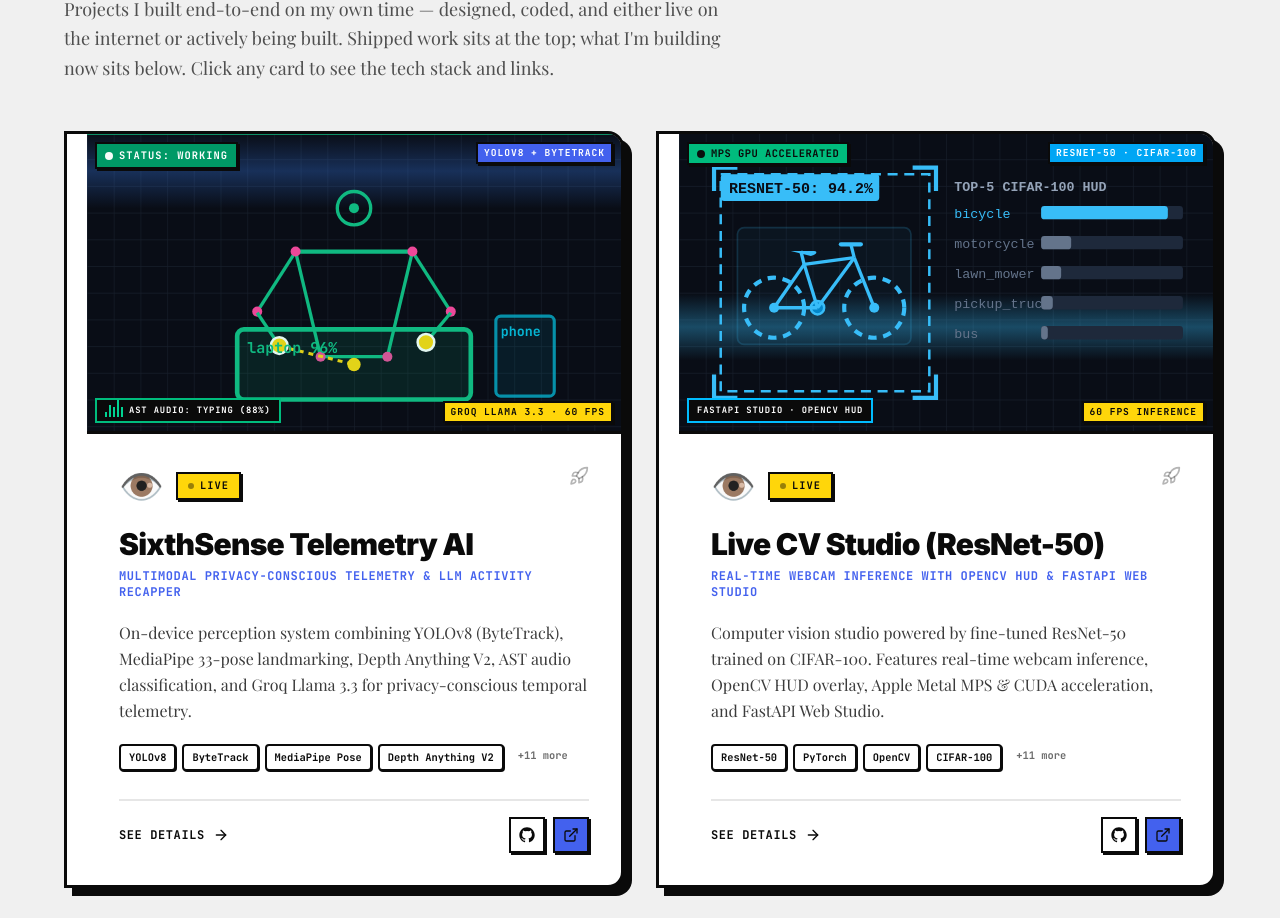
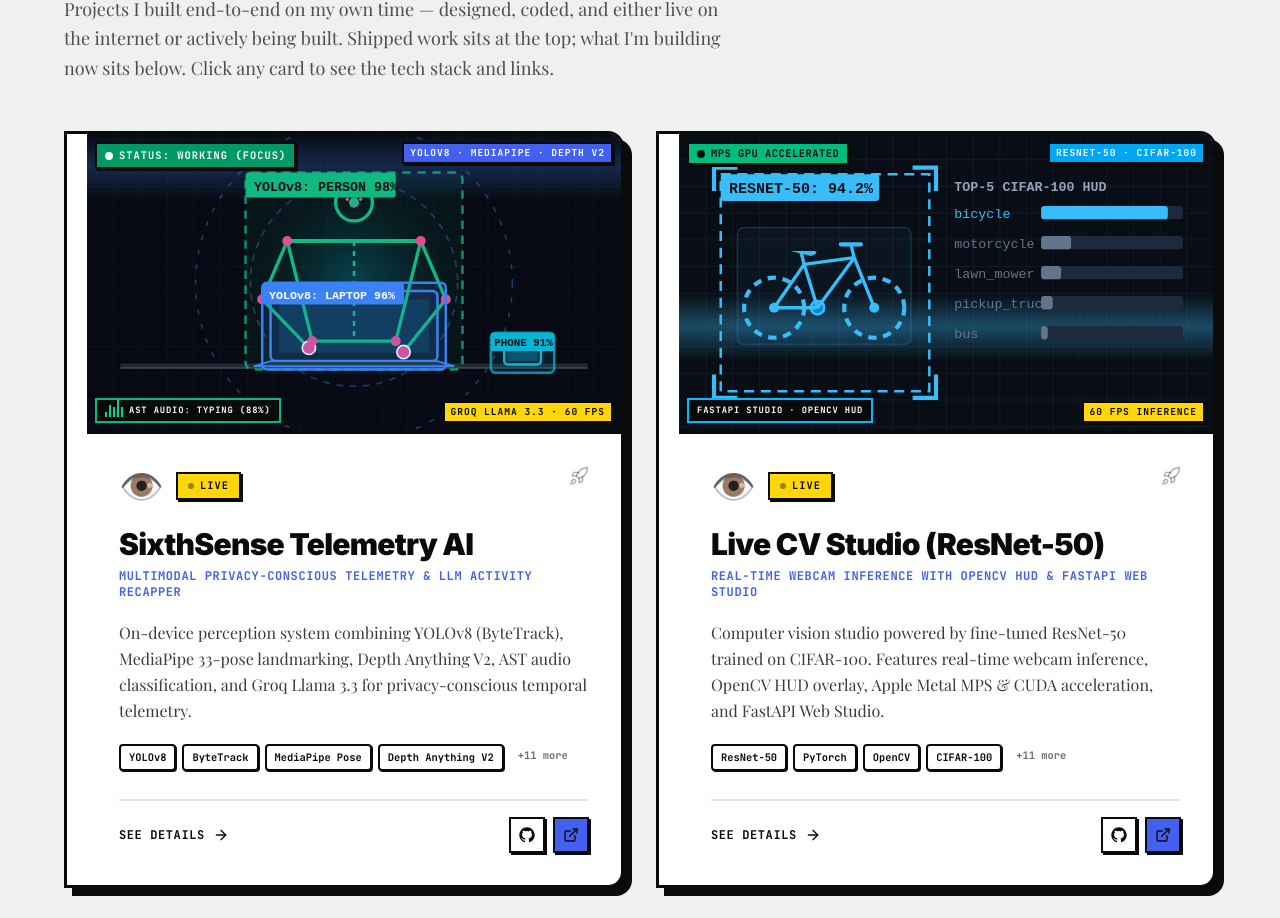
Before and after one commit to avneetsingh7102/Avneetsingh, a React (Vite) app: page / in a window 1280 px wide. Shown: the part 993-1911 px from the top of the page. Built offline with nearby package versions, Linux system fonts and the light colour scheme.

Commit message:
Redesign SixthSenseArtifact with full workstation desk scene, MediaPipe pose skeleton, and Depth V2 contours

```diff
--- a/src/App.tsx
+++ b/src/App.tsx
@@ -1098,148 +1098,170 @@ function SixthSenseArtifact({ size = "card" }: { size?: "card" | "modal" }) {
       >
         <defs>
           <pattern id="sixthsense-grid" patternUnits="userSpaceOnUse" width="16" height="16">
-            <path d="M 16 0 L 0 0 0 16" fill="none" stroke="#1f2937" strokeWidth="0.8" />
+            <path d="M 16 0 L 0 0 0 16" fill="none" stroke="#111827" strokeWidth="0.8" />
           </pattern>
           <linearGradient id="depth-scan-grad" x1="0%" y1="0%" x2="0%" y2="100%">
             <stop offset="0%" stopColor="#3b82f6" stopOpacity="0.0" />
-            <stop offset="50%" stopColor="#3b82f6" stopOpacity="0.3" />
+            <stop offset="50%" stopColor="#3b82f6" stopOpacity="0.25" />
             <stop offset="100%" stopColor="#3b82f6" stopOpacity="0.0" />
           </linearGradient>
+          <radialGradient id="user-depth-halo" cx="50%" cy="50%" r="50%">
+            <stop offset="0%" stopColor="#06b6d4" stopOpacity="0.3" />
+            <stop offset="100%" stopColor="#070a12" stopOpacity="0" />
+          </radialGradient>
         </defs>
 
-        <rect width="320" height="180" fill="#090d16" />
-        <rect width="320" height="180" fill="url(#sixthsense-grid)" opacity="0.6" />
-
-        {/* Monocular Depth Sweep Gradient */}
+        {/* Background & Grid */}
+        <rect width="320" height="180" fill="#070a12" />
+        <rect width="320" height="180" fill="url(#sixthsense-grid)" opacity="0.7" />
+
+        {/* Monocular Depth Halo around User */}
+        <circle cx="160" cy="90" r="75" fill="url(#user-depth-halo)" />
+
+        {/* Depth Anything V2 Contour Rings */}
+        <motion.circle
+          cx="160" cy="90" r="55"
+          fill="none" stroke="#3b82f6" strokeWidth="1" strokeDasharray="4,4" opacity="0.4"
+          animate={{ r: [45, 75, 45], opacity: [0.2, 0.5, 0.2] }}
+          transition={{ duration: 4, repeat: Infinity, ease: "easeInOut" }}
+        />
+        <motion.circle
+          cx="160" cy="90" r="80"
+          fill="none" stroke="#3b82f6" strokeWidth="1" strokeDasharray="3,6" opacity="0.3"
+          animate={{ r: [70, 95, 70], opacity: [0.1, 0.4, 0.1] }}
+          transition={{ duration: 4, repeat: Infinity, ease: "easeInOut", delay: 1 }}
+        />
+
+        {/* Monocular Depth Sweep Line */}
         <motion.rect
-          x="0" y="0" width="320" height="45"
+          x="0" y="0" width="320" height="40"
           fill="url(#depth-scan-grad)"
-          animate={{ y: [0, 135, 0] }}
+          animate={{ y: [0, 140, 0] }}
           transition={{ duration: 3.5, repeat: Infinity, ease: "easeInOut" }}
         />
 
-        {/* Active Laser Scanning Line */}
-        <motion.line
-          x1="0" y1="0" x2="320" y2="0"
-          stroke="#10b981" strokeWidth="1.5" opacity="0.75"
-          animate={{ y1: [0, 180, 0], y2: [0, 180, 0] }}
-          transition={{ duration: 3.5, repeat: Infinity, ease: "easeInOut" }}
-        />
-
-        {/* MediaPipe Pose Skeleton with Breathing Motion */}
-        <motion.g
-          animate={{ y: [0, -3, 0] }}
-          transition={{ duration: 3.2, repeat: Infinity, ease: "easeInOut" }}
-        >
-          {/* Head & Nose */}
-          <circle cx="160" cy="46" r="10" fill="none" stroke="#10b981" strokeWidth="2" />
-          <circle cx="160" cy="46" r="3" fill="#10b981" />
+        {/* Desk & Workstation Setup Graphic */}
+        {/* Desk Surface */}
+        <line x1="20" y1="140" x2="300" y2="140" stroke="#1f2937" strokeWidth="3" />
+        <line x1="20" y1="141" x2="300" y2="141" stroke="#374151" strokeWidth="1" />
+
+        {/* Laptop / Monitor Graphic */}
+        <rect x="110" y="95" width="100" height="42" fill="#0f172a" stroke="#3b82f6" strokeWidth="1.5" rx="3" />
+        <rect x="115" y="100" width="90" height="32" fill="#0284c7" opacity="0.2" />
+        <path d="M 100 140 L 220 140 L 210 137 L 110 137 Z" fill="#1e293b" stroke="#3b82f6" strokeWidth="1" />
+
+        {/* Smartphone on Desk */}
+        <rect x="250" y="125" width="22" height="14" fill="#0f172a" stroke="#06b6d4" strokeWidth="1.5" rx="2" />
+        <rect x="252" y="127" width="18" height="10" fill="#06b6d4" opacity="0.3" />
+
+        {/* MediaPipe 33-Pose Skeleton (Person Sitting at Desk Working) */}
+        <g transform="translate(0, 0)">
+          {/* Head & Facial Landmarking */}
+          <circle cx="160" cy="42" r="11" fill="none" stroke="#10b981" strokeWidth="2" />
+          <circle cx="160" cy="42" r="3" fill="#10b981" />
+          <circle cx="156" cy="40" r="1" fill="#ec4899" />
+          <circle cx="164" cy="40" r="1" fill="#ec4899" />
+          <line x1="160" y1="42" x2="160" y2="45" stroke="#ec4899" strokeWidth="1" />
 
           {/* Shoulders & Torso */}
-          <line x1="125" y1="72" x2="195" y2="72" stroke="#10b981" strokeWidth="2.5" />
-          <line x1="125" y1="72" x2="140" y2="135" stroke="#10b981" strokeWidth="2" />
-          <line x1="195" y1="72" x2="180" y2="135" stroke="#10b981" strokeWidth="2" />
-          <line x1="140" y1="135" x2="180" y2="135" stroke="#10b981" strokeWidth="2" />
-
-          {/* Upper Arms */}
-          <line x1="125" y1="72" x2="102" y2="108" stroke="#10b981" strokeWidth="2" />
-          <line x1="195" y1="72" x2="218" y2="108" stroke="#10b981" strokeWidth="2" />
-
-          {/* Keypoint Dots */}
-          {[
-            [125, 72], [195, 72], [102, 108], [218, 108], [140, 135], [180, 135]
-          ].map(([kx, ky], idx) => (
-            <circle key={idx} cx={kx} cy={ky} r="3" fill="#ec4899" />
-          ))}
-        </motion.g>
-
-        {/* Dynamic Typing Wrists & Forearms */}
-        <motion.g>
-          {/* Left Forearm & Wrist (Moving in typing rhythm) */}
+          <line x1="120" y1="65" x2="200" y2="65" stroke="#10b981" strokeWidth="2.5" />
+          <line x1="120" y1="65" x2="135" y2="125" stroke="#10b981" strokeWidth="2" />
+          <line x1="200" y1="65" x2="185" y2="125" stroke="#10b981" strokeWidth="2" />
+          <line x1="135" y1="125" x2="185" y2="125" stroke="#10b981" strokeWidth="2" />
+          {/* Spine */}
+          <line x1="160" y1="65" x2="160" y2="125" stroke="#10b981" strokeWidth="1.5" strokeDasharray="3,3" />
+
+          {/* Arms & Hands Typing on Keyboard */}
+          <line x1="120" y1="65" x2="105" y2="100" stroke="#10b981" strokeWidth="2" />
+          <line x1="200" y1="65" x2="215" y2="100" stroke="#10b981" strokeWidth="2" />
+
           <motion.line
-            x1="102" y1="108"
-            animate={{ x2: [115, 118, 112, 117, 115], y2: [128, 124, 130, 125, 128] }}
+            x1="105" y1="100"
+            animate={{ x2: [130, 135, 128, 133, 130], y2: [132, 128, 134, 129, 132] }}
+            transition={{ duration: 1.2, repeat: Infinity, ease: "easeInOut" }}
+            stroke="#10b981" strokeWidth="2"
+          />
+          <motion.circle
+            r="4" fill="#ec4899" stroke="#ffffff" strokeWidth="1"
+            animate={{ cx: [130, 135, 128, 133, 130], cy: [132, 128, 134, 129, 132] }}
+            transition={{ duration: 1.2, repeat: Infinity, ease: "easeInOut" }}
+          />
+
+          <motion.line
+            x1="215" y1="100"
+            animate={{ x2: [190, 185, 192, 187, 190], y2: [132, 129, 133, 128, 132] }}
             transition={{ duration: 1.4, repeat: Infinity, ease: "easeInOut" }}
             stroke="#10b981" strokeWidth="2"
           />
           <motion.circle
-            r="5" fill="#FFD60A" stroke="#ffffff" strokeWidth="1.5"
-            animate={{ cx: [115, 118, 112, 117, 115], cy: [128, 124, 130, 125, 128] }}
+            r="4" fill="#ec4899" stroke="#ffffff" strokeWidth="1"
+            animate={{ cx: [190, 185, 192, 187, 190], cy: [132, 129, 133, 128, 132] }}
             transition={{ duration: 1.4, repeat: Infinity, ease: "easeInOut" }}
           />
 
-          {/* Right Forearm & Wrist (Moving in typing rhythm) */}
-          <motion.line
-            x1="218" y1="108"
-            animate={{ x2: [205, 202, 208, 203, 205], y2: [128, 125, 129, 124, 128] }}
-            transition={{ duration: 1.6, repeat: Infinity, ease: "easeInOut" }}
-            stroke="#10b981" strokeWidth="2"
+          {/* Keypoint Dots */}
+          {[
+            [120, 65], [200, 65], [105, 100], [215, 100], [135, 125], [185, 125]
+          ].map(([kx, ky], idx) => (
+            <circle key={idx} cx={kx} cy={ky} r="3" fill="#ec4899" />
+          ))}
+        </g>
+
+        {/* YOLOv8 Bounding Box 1: PERSON */}
+        <motion.g>
+          <motion.rect
+            x="95" y="24" width="130" height="118"
+            fill="rgba(16, 185, 129, 0.08)" stroke="#10b981" strokeWidth="1.5" strokeDasharray="5,4" rx="4"
+            animate={{ opacity: [0.6, 1, 0.6] }}
+            transition={{ duration: 2.2, repeat: Infinity }}
           />
-          <motion.circle
-            r="5" fill="#FFD60A" stroke="#ffffff" strokeWidth="1.5"
-            animate={{ cx: [205, 202, 208, 203, 205], cy: [128, 125, 129, 124, 128] }}
-            transition={{ duration: 1.6, repeat: Infinity, ease: "easeInOut" }}
+          <rect x="95" y="24" width="90" height="15" fill="#10b981" rx="2" />
+          <text x="100" y="35" fill="#090d16" fontSize="8" fontWeight="bold" fontFamily="monospace">
+            YOLOv8: PERSON 98%
+          </text>
+        </motion.g>
+
+        {/* YOLOv8 Bounding Box 2: LAPTOP */}
+        <motion.g>
+          <motion.rect
+            x="105" y="90" width="110" height="52"
+            fill="rgba(59, 130, 246, 0.12)" stroke="#3b82f6" strokeWidth="1.5" rx="3"
+            animate={{ opacity: [0.7, 1, 0.7] }}
+            transition={{ duration: 2, repeat: Infinity }}
           />
-
-          {/* Wrist-to-Laptop Dynamic Tether Line */}
-          <motion.line
-            y1="128" x2="160" y2="139"
-            stroke="#FFD60A" strokeWidth="2" strokeDasharray="3 3"
-            animate={{
-              x1: [115, 118, 112, 117, 115],
-              opacity: [1, 0.4, 1],
-              strokeWidth: [1.8, 2.6, 1.8]
-            }}
-            transition={{ duration: 1.4, repeat: Infinity, ease: "easeInOut" }}
+          <rect x="105" y="90" width="85" height="13" fill="#3b82f6" rx="2" />
+          <text x="109" y="100" fill="#ffffff" fontSize="7" fontWeight="bold" fontFamily="monospace">
+            YOLOv8: LAPTOP 96%
+          </text>
+        </motion.g>
+
+        {/* YOLOv8 Bounding Box 3: PHONE */}
+        <motion.g>
+          <motion.rect
+            x="242" y="120" width="38" height="24"
+            fill="rgba(6, 182, 212, 0.15)" stroke="#06b6d4" strokeWidth="1.5" rx="3"
+            animate={{ opacity: [0.7, 1, 0.7] }}
+            transition={{ duration: 2.5, repeat: Infinity }}
           />
-          <circle cx="160" cy="139" r="4" fill="#FFD60A" />
-        </motion.g>
-
-        {/* YOLOv8 Object Detection Bounding Box: Laptop (Pulsating) */}
-        <motion.g
-          initial={{ opacity: 0, scale: 0.8 }}
-          whileInView={{ opacity: 1, scale: 1 }}
-          viewport={{ once: true, margin: "-40px" }}
-          transition={{ duration: 0.4, delay: 0.2 }}
-        >
-          <motion.rect
-            x="90" y="118" width="140" height="42"
-            fill="rgba(16,185,129,0.12)" stroke="#10b981" rx="4"
-            animate={{ strokeWidth: [2, 2.8, 2], opacity: [0.85, 1, 0.85] }}
-            transition={{ duration: 2, repeat: Infinity, ease: "easeInOut" }}
-          />
-          <text x="96" y="132" fill="#10b981" style={{ font: "bold 9px 'JetBrains Mono', monospace" }}>laptop 96%</text>
-        </motion.g>
-
-        {/* YOLOv8 Object Detection Bounding Box: Cell Phone */}
-        <motion.g
-          initial={{ opacity: 0, scale: 0.8 }}
-          whileInView={{ opacity: 1, scale: 1 }}
-          viewport={{ once: true, margin: "-40px" }}
-          transition={{ duration: 0.4, delay: 0.4 }}
-        >
-          <motion.rect
-            x="245" y="110" width="35" height="48"
-            fill="rgba(6,182,212,0.12)" stroke="#06b6d4" rx="3"
-            animate={{ strokeWidth: [1.8, 2.5, 1.8], opacity: [0.75, 1, 0.75] }}
-            transition={{ duration: 2.4, repeat: Infinity, ease: "easeInOut" }}
-          />
-          <text x="248" y="122" fill="#06b6d4" style={{ font: "bold 8px 'JetBrains Mono', monospace" }}>phone</text>
+          <rect x="242" y="120" width="38" height="11" fill="#06b6d4" rx="1" />
+          <text x="244" y="128" fill="#090d16" fontSize="6.5" fontWeight="bold" fontFamily="monospace">
+            PHONE 91%
+          </text>
         </motion.g>
       </svg>
 
-      {/* HUD Badges Overlay */}
+      {/* HUD Telemetry Badges Overlay */}
       <div className="absolute top-2 left-2 inline-flex items-center gap-1.5 font-mono text-[0.55rem] md:text-[0.65rem] font-bold tracking-widest uppercase bg-emerald-600 text-white px-2 py-1 border-2 border-black shadow-[2px_2px_0px_#0A0A0A]">
         <motion.span
           className="inline-block h-2 w-2 rounded-full bg-white"
           animate={{ opacity: [1, 0.2, 1] }}
           transition={{ duration: 1, repeat: Infinity }}
         />
-        STATUS: WORKING
+        STATUS: WORKING (FOCUS)
       </div>
 
       <div className="absolute top-2 right-2 font-mono text-[0.5rem] md:text-[0.6rem] font-bold tracking-widest uppercase bg-blue text-white px-1.5 py-0.5 border-2 border-black shadow-[2px_2px_0px_#0A0A0A]">
-        YOLOv8 + ByteTrack
+        YOLOv8 · MediaPipe · Depth V2
       </div>
 
       {/* Live Audio Equalizer Waveform Badge */}
```
